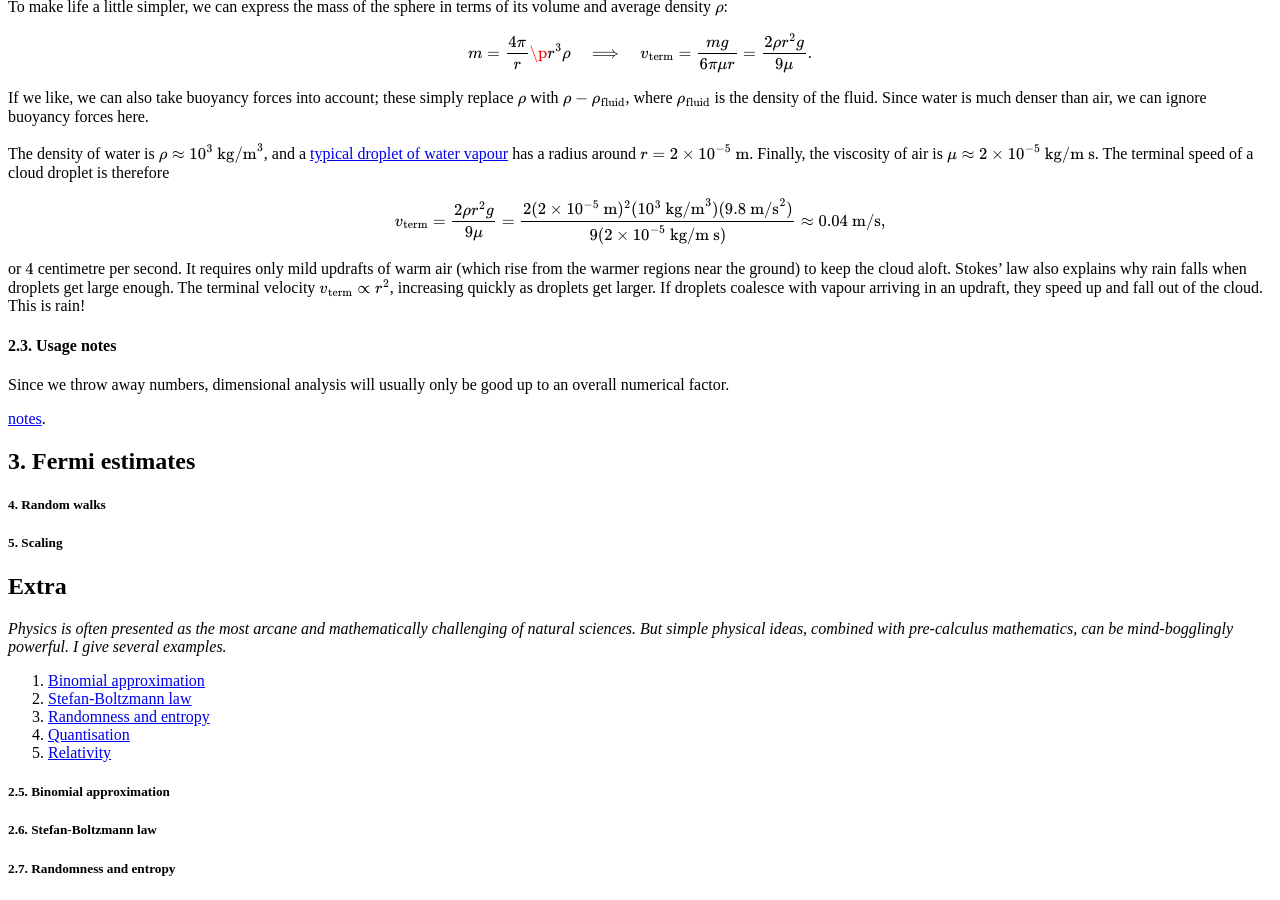
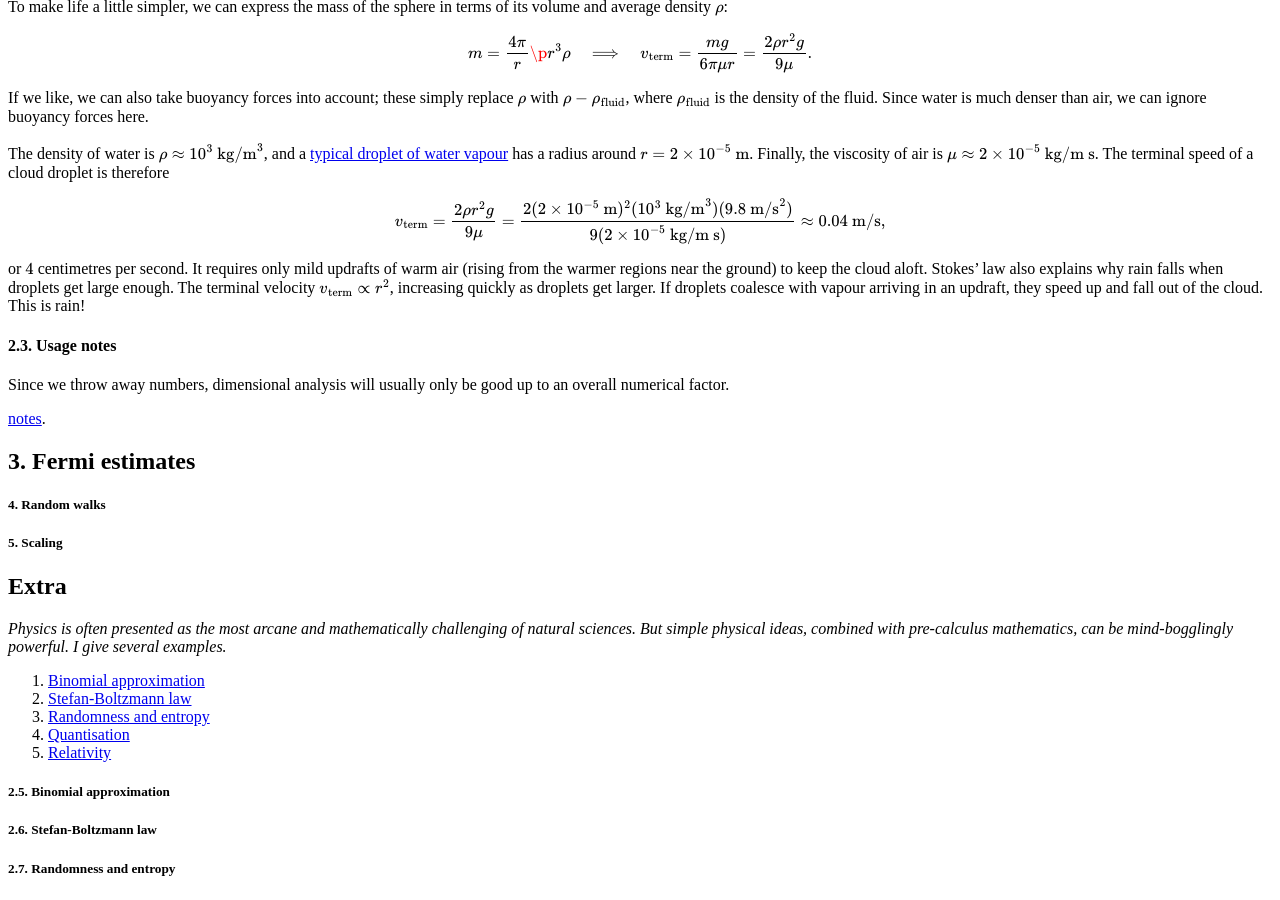
Before and after one commit to hapax/hapax.github.io, a Jekyll site: the page built from assets/simple-physics.md, in a window 1280 px wide and 900 px high, scrolled down 3421 px. Built offline with Jekyll 4.4.1, drawn with Linux system fonts in a browser that asks for light colours; our own code applies the rules of GitHub Pages for plain Markdown files; formulas are drawn with MathJax 3; a script that is not in the unit is left out.

Commit message:
Update simple-physics.md

```diff
--- a/assets/simple-physics.md
+++ b/assets/simple-physics.md
@@ -333,8 +333,8 @@ kg/m}^3)(9.8 \text{ m/s}^2)}{9(2\times 10^{-5} \text{
 kg/m s})} \approx 0.04 \text{ m/s},
 $$
 
-or $4$ centimetre per second.
-It requires only mild updrafts of warm air (which rise from the warmer
+or $4$ centimetres per second.
+It requires only mild updrafts of warm air (rising from the warmer
 regions near the ground) to keep the cloud aloft.
 Stokes' law also explains why rain falls when droplets get large enough.
 The terminal velocity $v_\text{term} \propto r^2$, increasing quickly
```
